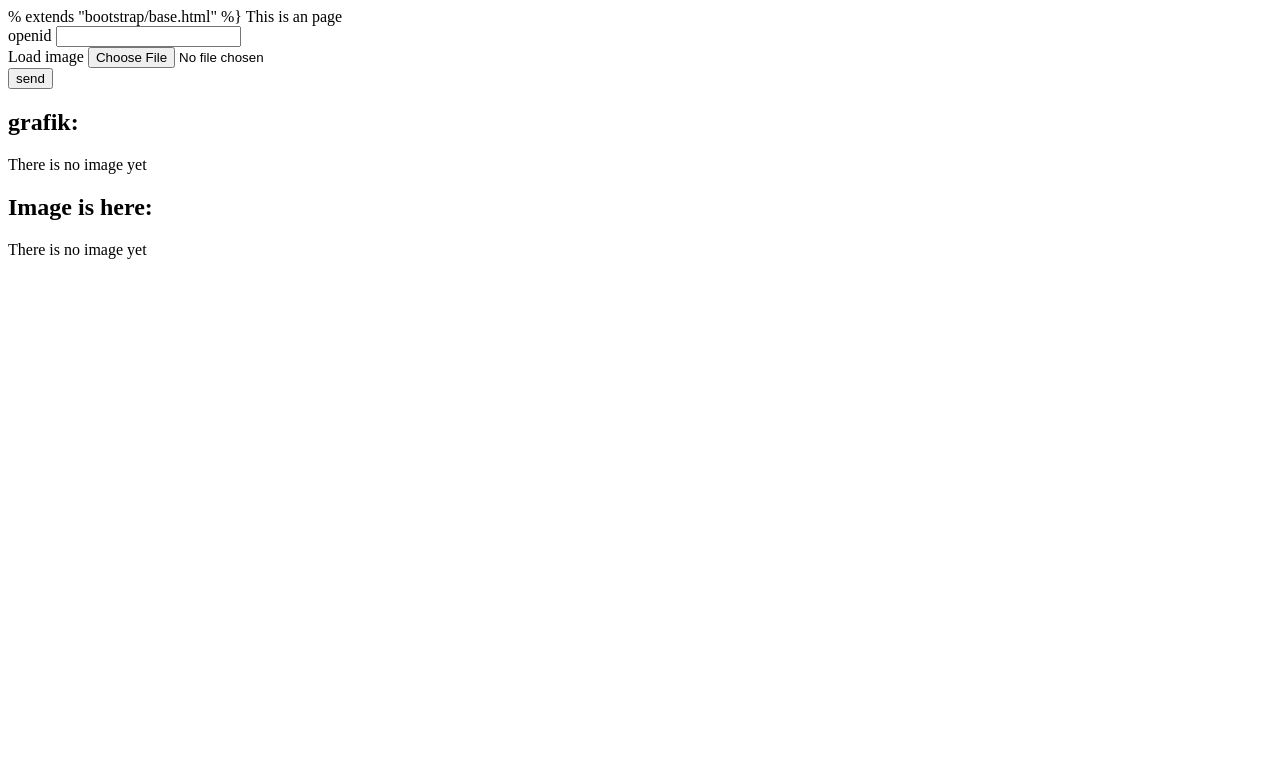
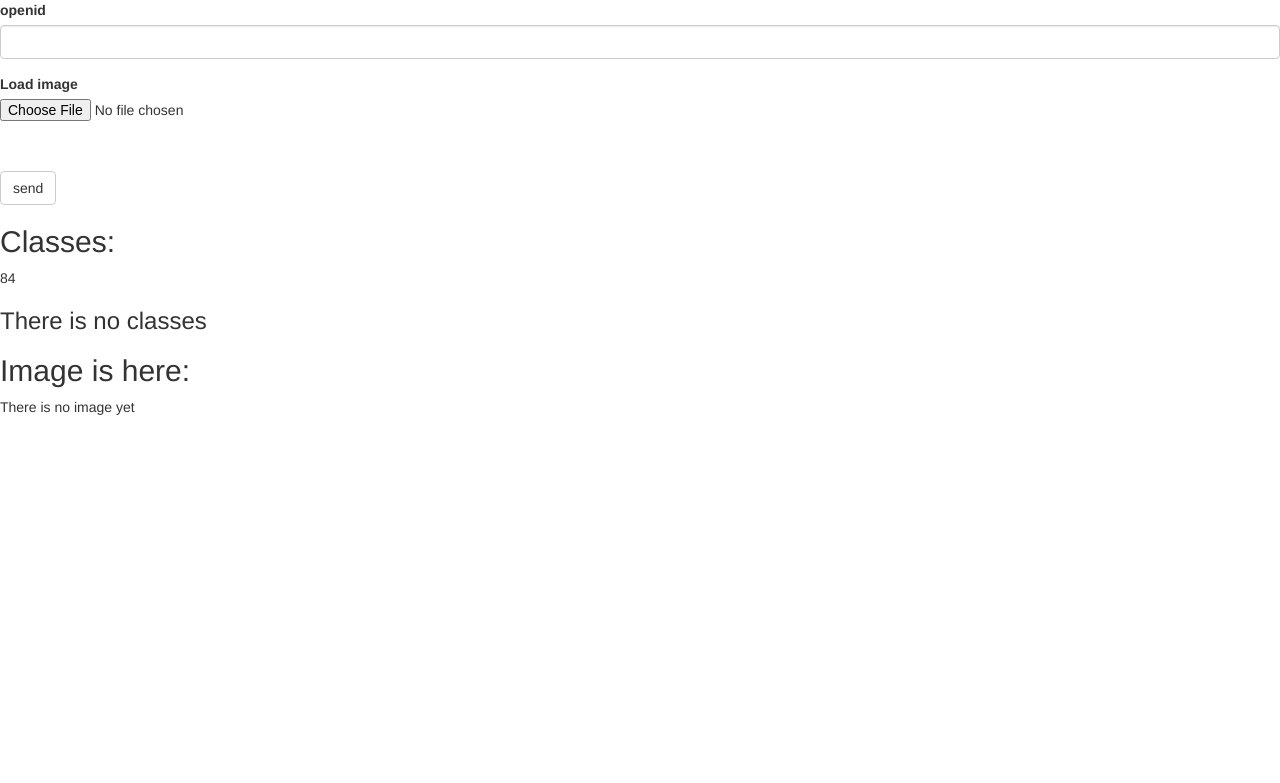
Before and after one commit to Danchao666/lab_iz, a Flask app: template flaskapp/templates/Net.html in a window 1280 px wide. Shown: the top 783 px of the page. Run offline with Flask 2, Linux system fonts and the light colour scheme; the template is opened without the code that fills it: values that come from a table or form of the project are taken from there, others are empty; some libraries are stand-ins or nearby versions.

Commit message:
Update Net.html

```diff
--- a/flaskapp/templates/Net.html
+++ b/flaskapp/templates/Net.html
@@ -1,4 +1,4 @@
-% extends "bootstrap/base.html" %}
+{% extends "bootstrap/base.html" %}
 {% import "bootstrap/wtf.html" as wtf %}
 <!-- задаем заголовок страницы -->
 {% block title %}This is an page{% endblock %}
@@ -6,22 +6,24 @@
 {% block content %}
 {{ wtf.quick_form(form, method='post',enctype="multipart/form-data", action="net") }}
 <!-- один из стандартных тэгов html - заголовок второго уровня -->
-<h2>grafik: </h2>
+<h2>Classes: </h2>
+84
 <!-- проверяем есть ли данные классификации -->
-{% if gr_name %}
- <p>{{gr_name}}
- <p><img src={{gr_name}}/>
+{% if neurodic %}
+ <!-- запускаем цикл прохода по словарю и отображаем ключ-значение -->
+ <!-- классифицированных файлов -->
+ {% for key, value in neurodic.items() %}
+ <h3>{{key}}: {{value}}</h3>
+ {% endfor %}
 {% else %}
- <p> There is no image yet </p>
+ <h3> There is no classes </h3>
 {% endif %}
-
-
 <h2>Image is here: </h2>
 <!-- отображаем загруженное изображение с закругленными углами -->
 <!-- если оно есть (после submit) -->
 {% if image_name %}
  <p>{{image_name}}
- <p><img src={{image_name}}/>
+ <p><img src={{image_name}} class="img-rounded" alt="My Image" width = 224 height=224 />
 {% else %}
  <p> There is no image yet </p>
 {% endif %}
```
